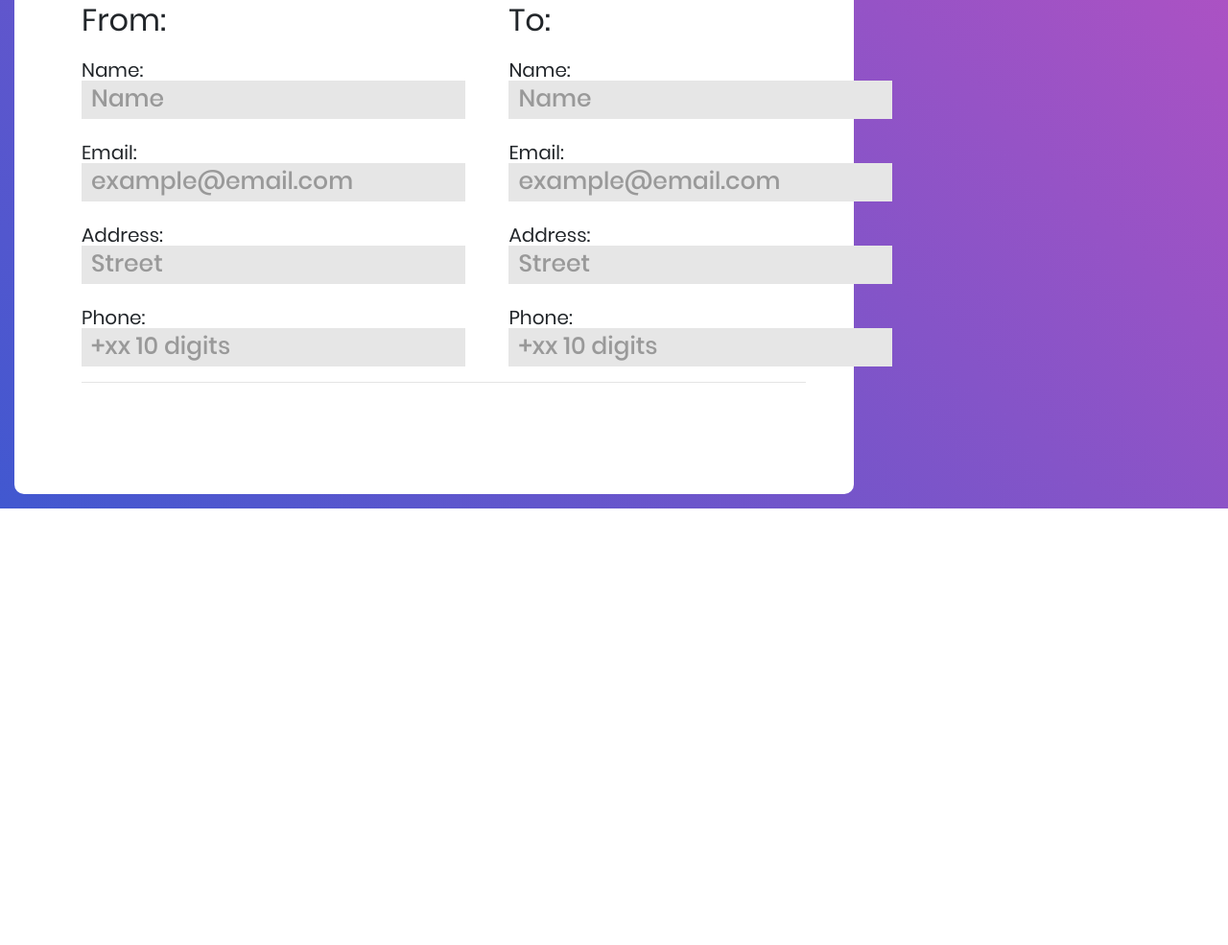
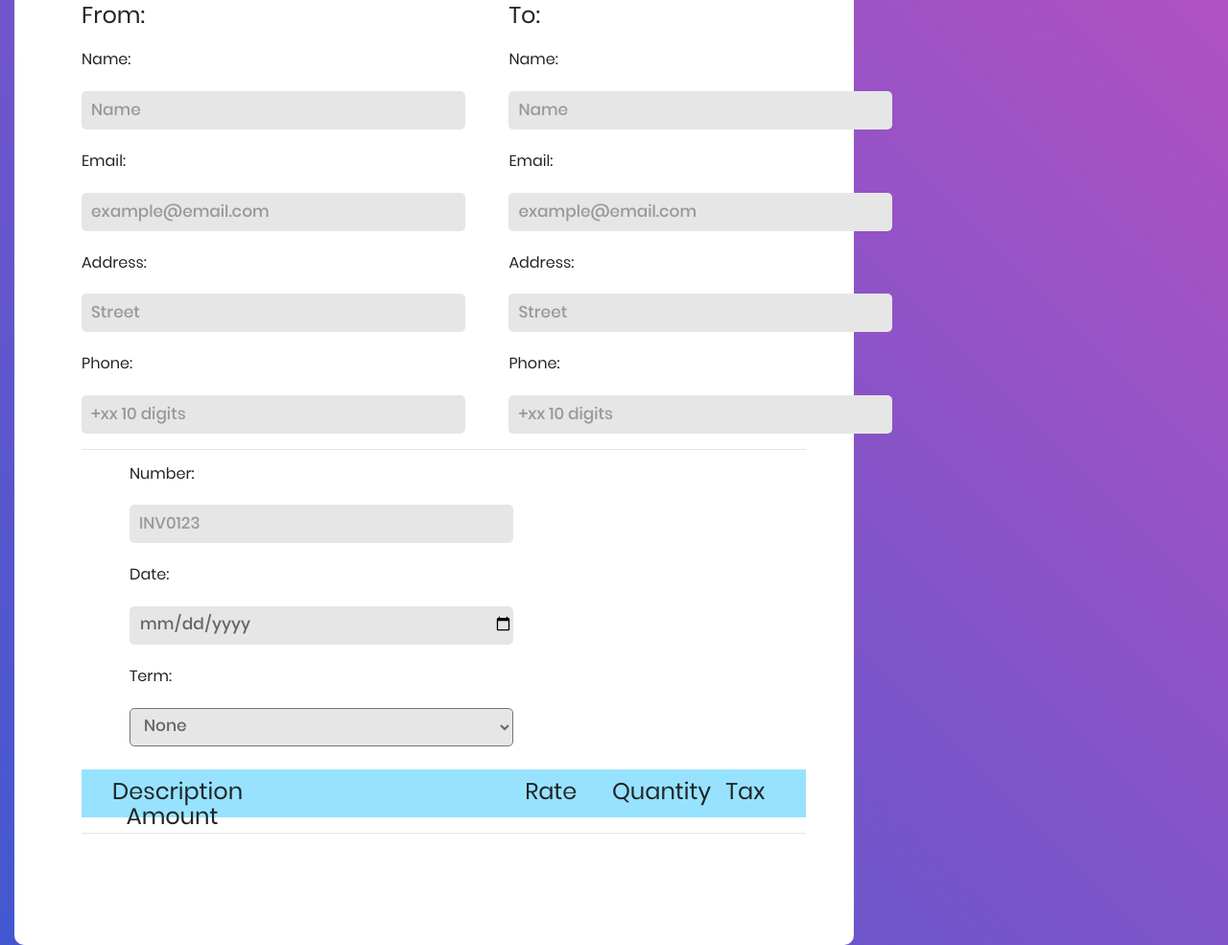
Before and after one commit to vraj72/Quotation_generator, a plain HTML site: page QPage.html in a window 1280 px wide. Shown: the part 491-1476 px from the top of the page at 96% size. Before the commit the page ends 1021 px from the top, so only its background shows below. Drawn offline with nearby package versions, Linux system fonts and the light colour scheme.

Commit message:
qpage modified

```diff
--- a/QPage.html
+++ b/QPage.html
@@ -39,54 +39,89 @@
 				<hr>
 				<div>
 					<div style="float:left;">
-						<h2>From:</h2>
+						<h4>From:</h4>
 						<br>
 						<div>
-							<h5 >Name:   </h5>
-							<input id="inputTitlef" type="text" placeholder="Name">
+							<h6 >Name:   </h6><br>
+							<input class="inputTitlef" type="text" placeholder="Name">
 						</div>
 						<br>
 						<div>
-							<h5 >Email:  </h5>
-							<input id="inputTitlef" type="text" placeholder="example@email.com">
+							<h6 >Email:  </h6><br>
+							<input class="inputTitlef" type="text" placeholder="example@email.com">
 						</div>
 						<br>
 						<div>
-							<h5 >Address:</h5>
-							<input id="inputTitlef" type="text" placeholder="Street">
+							<h6 >Address:</h6><br>
+							<input class="inputTitlef" type="text" placeholder="Street">
 						</div>
 						<br>
 						<div>
-							<h5 >Phone:  </h5>
-							<input id="inputTitlef" type="text" placeholder="+xx 10 digits">
+							<h6 >Phone:  </h6><br>
+							<input class="inputTitlef" type="text" placeholder="+xx 10 digits">
 						</div>
 
 					</div>
 					<div style="padding-left: 59%;">
-						<h2>To:</h2>
+						<h4>To:</h4>
 						<br>
 						<div>
-							<h5 >Name:</h5>
-							<input id="inputTitlef" type="text" placeholder="Name">
+							<h6 >Name:</h6>
+		<br>					<input class="inputTitlef" type="text" placeholder="Name">
 						</div>
 						<br>
 						<div>
-							<h5 >Email:</h5>
-							<input id="inputTitlef" type="text" placeholder="example@email.com">
+							<h6 >Email:</h6>
+	<br>						<input class="inputTitlef" type="text" placeholder="example@email.com">
 						</div>
 						<br>
 						<div>
-							<h5 >Address:</h5>
-							<input id="inputTitlef" type="text" placeholder="Street">
+							<h6 >Address:</h6><br>
+							<input class="inputTitlef" type="text" placeholder="Street">
 						</div>
 						<br>
 						<div>
-							<h5 >Phone:</h5>
-							<input id="inputTitlef" type="text" placeholder="+xx 10 digits">
+							<h6 >Phone:</h6>
+	<br>						<input class="inputTitlef" type="text" placeholder="+xx 10 digits">
 						</div>
 					</div>
 				</div>
 				<hr>
+
+				<div style="padding-left: 50px;">
+						<div >
+							<h6 >Number:   </h6><br>
+							<input class="inputTitlef" type="text" placeholder="INV0123">
+						</div>
+						<br>
+						<div>
+							<h6 >Date:  </h6>
+<br>							<input class="inputTitlef" type="date" placeholder="">
+						</div>
+						<br>
+						<div>
+							<h6 >Term:</h6>
+					<br>		<select placeholder="Due On Recipt" class="inputTitlef">
+								 <option value="None">None</option>
+								 <option value="Due On Recipt">Due On Recipt</option>
+								 <option value="Next Day">Next Day</option>
+								 <option value="2 Day">2 Day</option>
+								 <option value="3 Day">3 Day</option>
+							</select>
+						</div>
+					</div>
+					<br>
+
+					<div style="background-color: #97e3ff; height: 50px; padding: 10px;">
+					<div>
+						<h4 style="padding-left:3%; float: left;">Description</h4>
+						<h4 style="padding-left: 40%; float: left;">Rate</h4>
+						<h4 style="padding-left: 5%; float: left;">Quantity</h4>
+						<h4 style="padding-left: 5%; float: left;">Amount</h4>
+						<h4 style="padding-left: 90%;">Tax</h4>
+					</div>
+					</div>
+					<hr>
 
 			</div>
 		</div>
--- a/css/main.css
+++ b/css/main.css
@@ -328,14 +328,16 @@ iframe {
   padding: 0 30px 10px 68px;
 }
 
-#inputTitlef {
+.inputTitlef {
   font-family: Poppins-Medium;
 
   line-height: 1.5;
   color: #666666;
-  font-size: 25px;
+  font-size: 17px;
   display: block;
   background: #e6e6e6;
+  /*border: 1px solid #000;*/
+  border-radius: 5px;
   height: 40px;
   width:400px;
   padding: 0 0px 2px 10px;
```
